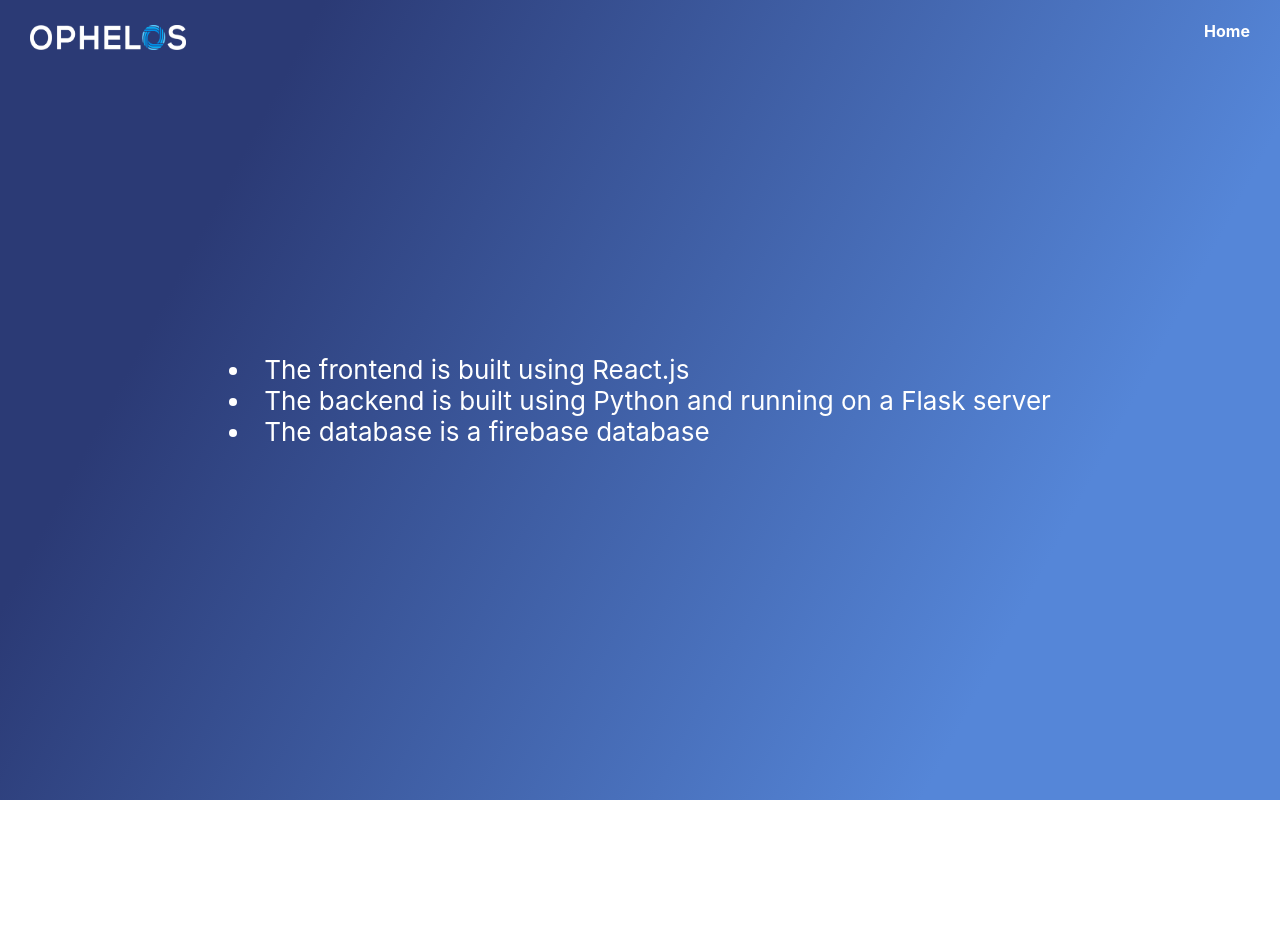
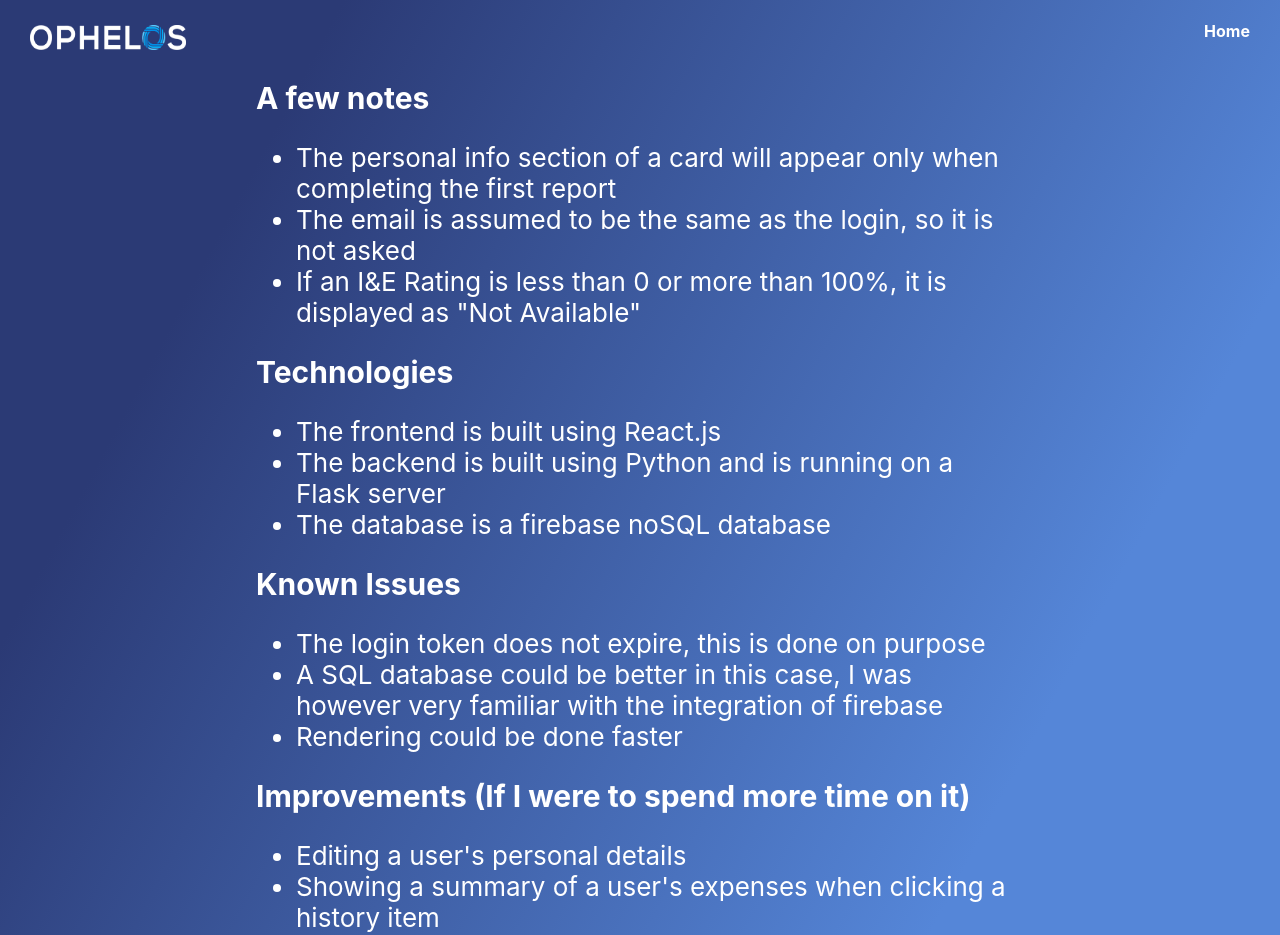
Before and after one commit to nickfil/IE_Statement, a React (Create React App) app in the folder client/: page /About in a window 1280 px wide. Shown: the top 935 px of the page. Before the commit the page ends 800 px from the top, so only its background shows below. Built offline with nearby package versions, Linux system fonts and the light colour scheme.

Commit message:
final version

```diff
--- a/client/src/About.js
+++ b/client/src/About.js
@@ -12,10 +12,36 @@ class About extends React.Component {
                         <Link to="/Home" style={{color:'inherit', textDecoration:'inherit'}}> Home </Link>
                     </h1>
                     <Link to="/Home"><img src={logo} className="App-logo" alt="ophelos_logo"/></Link>
-                    <div style={{textAlign:'left'}}>
-                        <li>The frontend is built using React.js</li>
-                        <li>The backend is built using Python and running on a Flask server</li>
-                        <li>The database is a firebase database</li>
+                    <div style={{textAlign:'left', width:'60%', marginTop:'60px'}}>
+                        <h1 style={{fontSize:'30px'}}>A few notes</h1>
+                        <ul>
+                            <li>The personal info section of a card will appear only when completing the
+                                first report
+                            </li>
+                            <li>The email is assumed to be the same as the login, so it is not asked</li>
+                            <li>If an I&amp;E Rating is less than 0 or more than 100%, it is displayed
+                                as "Not Available"
+                            </li>
+                        </ul>
+                        <h1 style={{fontSize:'30px'}}>Technologies</h1>
+                        <ul>
+                            <li>The frontend is built using React.js</li>
+                            <li>The backend is built using Python and is running on a Flask server</li>
+                            <li>The database is a firebase noSQL database</li>
+                        </ul>
+                        <h1 style={{fontSize:'30px'}}> Known Issues </h1>
+                        <ul>
+                            <li>The login token does not expire, this is done on purpose</li>
+                            <li>A SQL database could be better in this case, I was however
+                                very familiar with the integration of firebase</li>
+                            <li>Rendering could be done faster</li>
+                        </ul>
+                        <h1 style={{fontSize:'30px'}}> Improvements (If I were to spend more time on it) </h1>
+                        <ul>
+                            <li>Editing a user's personal details</li>
+                            <li>Showing a summary of a user's expenses when clicking a history item</li>
+                            <li>Being able to choose which month to input to</li>
+                        </ul>
                     </div>
                 </header>
             </div>
--- a/client/src/Home.js
+++ b/client/src/Home.js
@@ -69,7 +69,11 @@ class Home extends React.Component {
         console.log(info);
         //eslint-disable-next-line
         const re = /^(([^<>()\[\]\\.,;:\s@"]+(\.[^<>()\[\]\\.,;:\s@"]+)*)|(".+"))@((\[[0-9]{1,3}\.[0-9]{1,3}\.[0-9]{1,3}\.[0-9]{1,3}\])|(([a-zA-Z\-0-9]+\.)+[a-zA-Z]{2,}))$/;
-        if((!st8.name || !re.test(st8.email) || !st8.phone || !st8.dob || !st8.address) && !info){
+        var prevSt = JSON.parse(localStorage.getItem('userData'))
+        if(!this.state.dname){
+            st8.email = prevSt.email;
+        }
+        if((!st8.name || !st8.phone || !st8.dob || !st8.address) && !info){
             this.setState({errorInInput:true});
             return false;
         }
@@ -84,6 +88,7 @@ class Home extends React.Component {
                 .then(res => {
                     console.log(res);
                     if(res.statusText==="OK"){
+                        this.props.history.push('/');
                         window.location.reload();
                         return true;
                     }
@@ -165,7 +170,7 @@ class Home extends React.Component {
                 <div className="column">
                     <h2>Personal Info</h2>
                     <div className="inputItem"><label>Name<span style={{color:'red'}}>*</span></label><input className="inputData" type="text" name="name" value={this.state.name} onChange={this.handleObjectChange} required></input></div>
-                    <div className="inputItem"><label>Email<span style={{color:'red'}}>*</span></label><input className="inputData" type="email" name="email" value={this.state.email} onChange={this.handleObjectChange} required></input></div>
+                    <div className="inputItem"><label>Email</label><input className="inputData" type="email" name="email" value={this.state.email} onChange={this.handleObjectChange} disabled></input></div>
                     <div className="inputItem"><label>Phone<span style={{color:'red'}}>*</span></label><input className="inputData" type="tel" name="phone" value={this.state.phone} onChange={this.handleObjectChange} required></input></div>
                     <div className="inputItem"><label>Date of Birth<span style={{color:'red'}}>*</span></label><input className="inputData" type="date" name="dob" value={this.state.dob} onChange={this.handleObjectChange} max='2020-08-20' required></input></div>
                     <div className="inputItem"><label>Address<span style={{color:'red'}}>*</span></label><input className="inputData" type="text" name="address" value={this.state.address} onChange={this.handleObjectChange} required></input></div>
```
Also changed, not shown: 10 other files (tests, documents, lock files or other folders).
